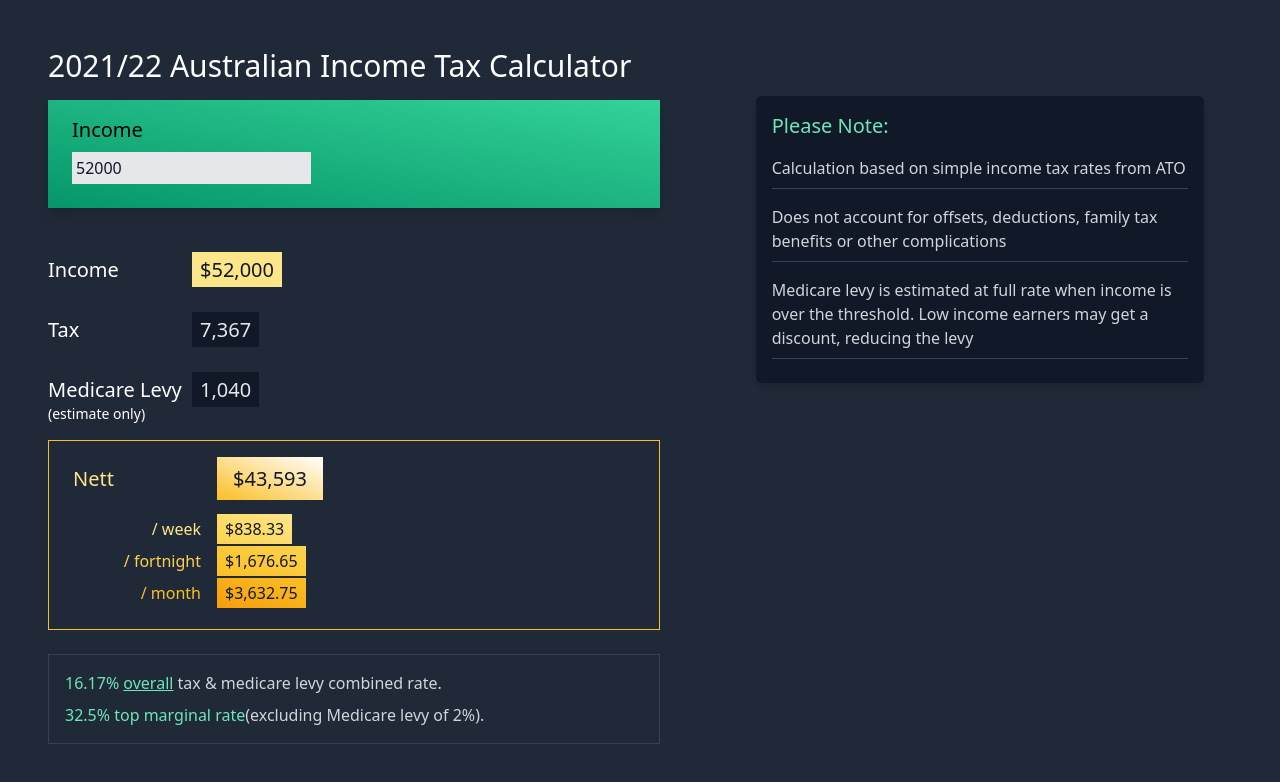
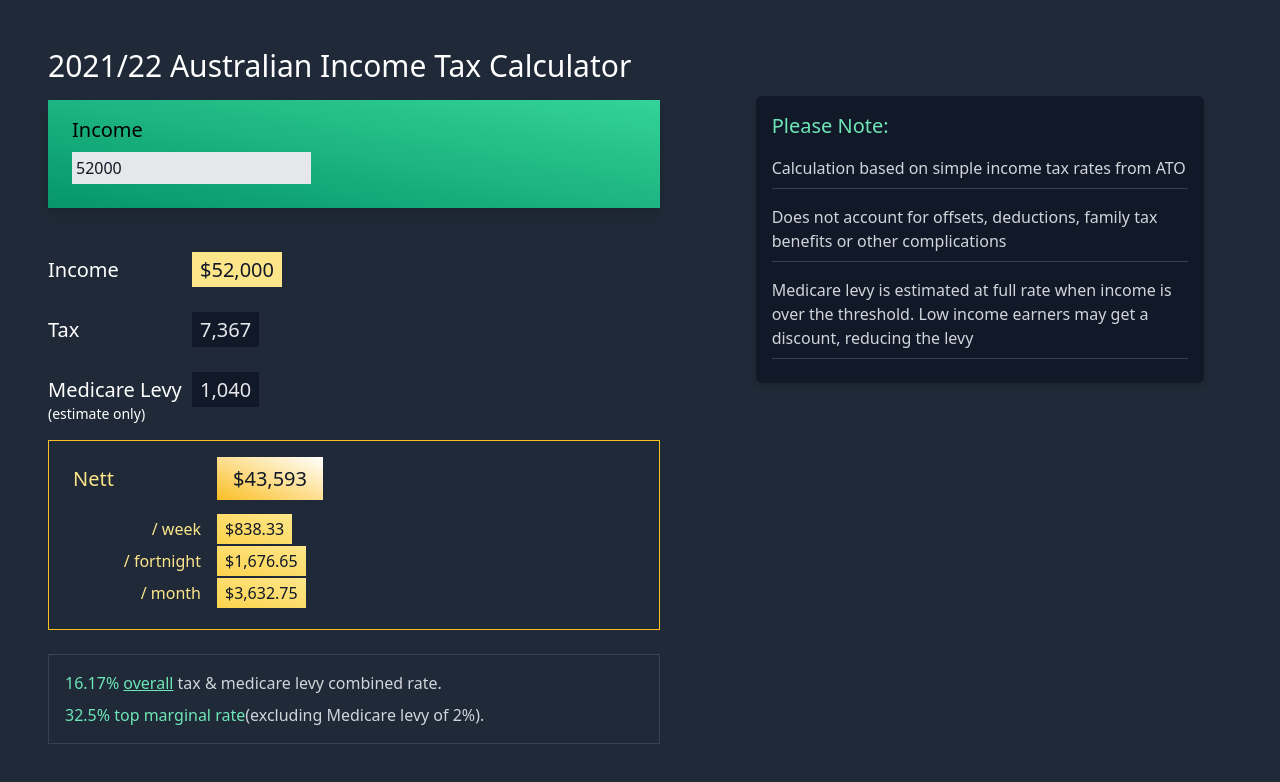
Before and after one commit to mike-healy/austaxrates, a Nuxt app: page / in a window 1280 px wide. Shown: the top 782 px of the page. Built offline with nearby package versions, Linux system fonts and the light colour scheme.

Commit message:
Padding and contrast fixes

```diff
--- a/components/Calculator.vue
+++ b/components/Calculator.vue
@@ -42,12 +42,12 @@
             <output class="py-1 px-2 bg-gradient-to-tr from-yellow-300 to-yellow-200 text-gray-900">${{ round(nett()/52).toLocaleString() }}</output>
           </p>
           <p class="mb-2">
-            <span class="inline-block text-right w-36 px-4 text-yellow-300">/ fortnight</span>
-            <output class="py-1 px-2 bg-gradient-to-tr from-yellow-400 to-yellow-300 text-gray-900">${{ round(nett()/26).toLocaleString() }}</output>
+            <span class="inline-block text-right w-36 px-4 text-yellow-200">/ fortnight</span>
+            <output class="py-1 px-2 bg-gradient-to-tr from-yellow-300 to-yellow-200 text-gray-900">${{ round(nett()/26).toLocaleString() }}</output>
           </p>
           <p class="mb-2">
-            <span class="inline-block text-right w-36 px-4 text-yellow-400">/ month</span>
-            <output class="py-1 px-2 bg-gradient-to-tr from-yellow-500 to-yellow-400 text-gray-900">${{ round(nett()/12).toLocaleString() }}</output>
+            <span class="inline-block text-right w-36 px-4 text-yellow-200">/ month</span>
+            <output class="py-1 px-2 bg-gradient-to-tr from-yellow-300 to-yellow-200 text-gray-900">${{ round(nett()/12).toLocaleString() }}</output>
           </p>
         </div>
 
--- a/pages/index.vue
+++ b/pages/index.vue
@@ -1,5 +1,5 @@
 <template>
-  <div class="min-h-screen p-12 bg-gray-800 text-white">
+  <div class="min-h-screen p-6 md:p-12 bg-gray-800 text-white">
     <div class="md:grid grid-flow-col gap-24">
       <main>
         <Calculator />
```
